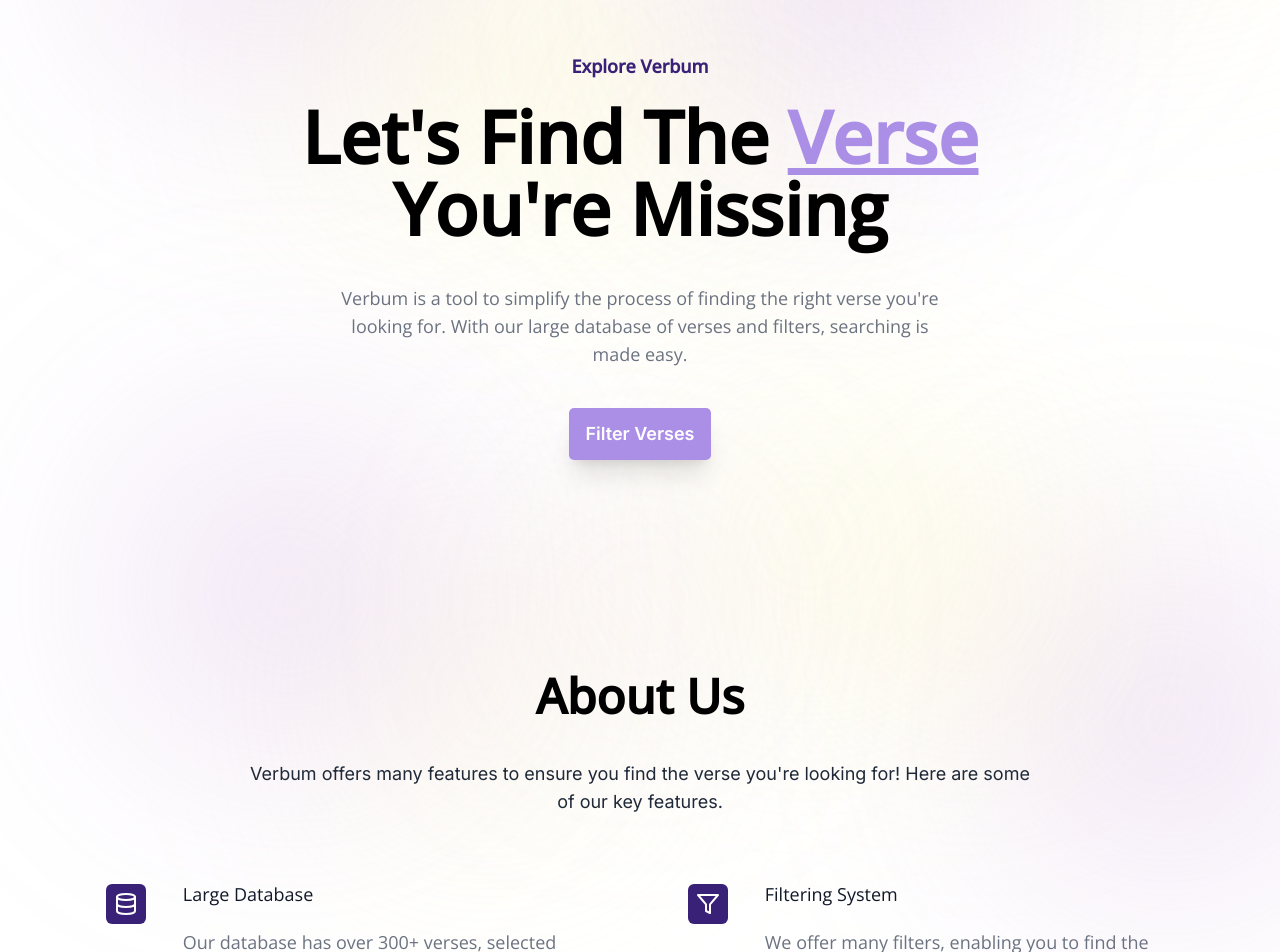
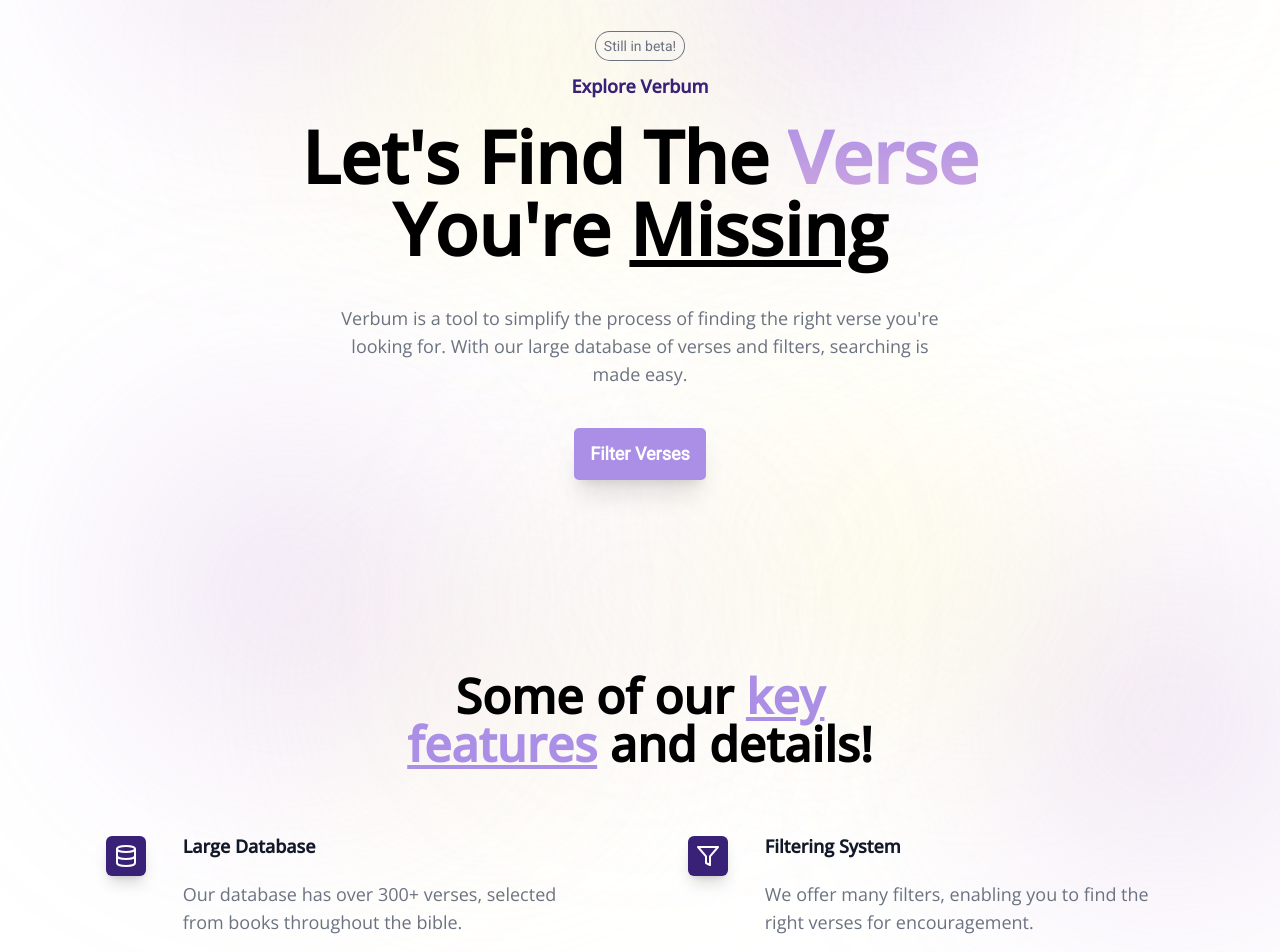
Before and after one commit to Not-Micah/verbum, a Next.js app: page / in a window 1280 px wide. Shown: the part 160-1112 px from the top of the page. Built offline with nearby package versions, Linux system fonts and the light colour scheme.

Commit message:
updated landing page

```diff
--- a/src/app/globals.css
+++ b/src/app/globals.css
@@ -1,4 +1,4 @@
-@import url('https://fonts.googleapis.com/css2?family=Open+Sans:wght@300;400;500&display=swap');
+@import url('https://fonts.googleapis.com/css2?family=Open+Sans:wght@100;200;300;400;500&display=swap');
 
 @import 'tailwindcss/base';
 @import 'tailwindcss/components';
@@ -60,6 +60,10 @@
 }
 
 /* Media Queries */
+.dynamic-small {
+  @apply text-sm max-lg:text-xs
+}
+
 .dynamic-text {
   @apply text-lg max-lg:text-lg max-md:text-base max-sm:text-sm
 }
@@ -73,11 +77,11 @@
 }
 
 .dynamic-title {
-  @apply text-7xl max-lg:text-6xl max-md:text-3xl
+  @apply text-7xl max-lg:text-6xl max-md:text-4xl
 }
 
 .dynamic-heading {
-  @apply text-5xl max-lg:text-5xl max-md:text-2xl
+  @apply text-5xl max-lg:text-5xl max-md:text-3xl
 }
 
 .dynamic-icon {
--- a/src/app/layout.tsx
+++ b/src/app/layout.tsx
@@ -1,8 +1,11 @@
 import type { Metadata } from "next";
-import { Inter } from "next/font/google";
+import { Roboto } from "next/font/google";
 import "./globals.css";
 
-const inter = Inter({ subsets: ["latin"] });
+const roboto = Roboto({
+  weight: '400',
+  subsets: ['latin']
+})
 
 export const metadata: Metadata = {
   title: "Verbum",
@@ -16,7 +19,7 @@
 }) {
   return (
     <html lang="en">
-      <body className={`${inter.className}`}>
+      <body className={`${roboto.className}`}>
         <div className="w-full relative overflow-hidden">
           {children}
            {/* ............................................. */}
--- a/src/app/verses/page.tsx
+++ b/src/app/verses/page.tsx
@@ -15,10 +15,10 @@
         <NavBar />
         <div className="flex flex-col mx-10 max-sm:mx-4">
           <div className="grid grid-cols-11 gap-4 max-lg:grid-cols-1 max-lg:gap-0">
-            <div className="col-span-3 mt-24">
+            <div className="col-span-3 mt-4">
               <SideBar />
             </div>
-            <div className="col-span-8 rounded-container mt-24 max-lg:mt-4">
+            <div className="col-span-8 rounded-container max-lg:mt-4">
               <SearchBar />
               <VerseList searchParams={searchParams} />
             </div>
--- a/src/components/AboutUs.tsx
+++ b/src/components/AboutUs.tsx
@@ -2,21 +2,20 @@
 
 const AboutUs = () => {
   return (
-    <section className="flex flex-col justify-center items-center gap-16 mb-[10rem] mx-8 max-w-[1100px] max-md:gap-10" id="about">
-        <div className="flex flex-col gap-10">
-            <h3 className="dynamic-heading font-bold font-body text-center">About Us</h3>
-            <p className="text-center text-gray-800 dynamic-text max-w-[800px]">Verbum offers many features to ensure you find the verse you&apos;re looking for! Here are some of our key features.</p>
-        </div>
+    <section className="flex flex-col justify-center items-center gap-16 mb-[10rem] mx-8 max-w-[1100px] max-md:gap-10
+    max-xl:px-32 max-lg:px-12 max-md:px-3" id="about">
+        <h3 className="dynamic-heading font-bold font-body text-center max-w-[500px]">Some of our <span className="text-soft-purple underline">key features</span> and details!</h3>
         <div className="gap-16 grid grid-cols-2 max-md:grid-cols-1">
             {aboutUs.map((item, index) => (
                 <div className="grid grid-cols-8 px-4" key={index}>
                     <div className="col-span-1 flex justify-center items-start pt-1 pr-5">
-                        <div className="dynamic-icon text-white bg-dark-purple p-2 rounded-md">
+                        <div className="dynamic-icon text-white bg-dark-purple p-2 rounded-md
+                        shadow-black/15 shadow-lg">
                             {item.icon}
                         </div>
                     </div>
                     <div className="col-span-7 flex flex-col px-4">
-                        <h3 className="dynamic-text font-body pb-5 text-gray-900">{item.title}</h3>
+                        <h3 className="dynamic-text font-body pb-5 text-gray-900 font-semibold">{item.title}</h3>
                         <p className="dynamic-text font-body text-gray-500">{item.description}</p>
                     </div>
                 </div>
--- a/src/components/Hero.tsx
+++ b/src/components/Hero.tsx
@@ -1,17 +1,31 @@
-import Link from "next/link"
+import Link from "next/link";
 
 const Hero = () => {
   return (
     <section className="w-full flex justify-center items-center h-[80vh]">
       <div className="max-w-[800px] flex items-center justify-center flex-col gap-5">
-        <div className="font-semibold font-body text-dark-purple dynamic-text">
-          Explore Verbum
+        <div className="flex flex-col justify-center items-center gap-y-3">
+          <div className="px-2 py-1 rounded-full ring-1 ring-gray-500 text-gray-500 dynamic-small bg-gray-100/30">
+            Still in beta!
+          </div>
+          <div className="font-semibold font-body text-dark-purple dynamic-text">
+            Explore Verbum
+          </div>
         </div>
         <h3 className="w-full leading-[5rem] font-bold text-center font-body mb-5 dynamic-title">
           Let&apos;s Find The{" "}
-          <span className="text-soft-purple underline">Verse</span>
+          <span
+            style={{
+              background: "linear-gradient(to bottom, #AB8FE6, #CEA7E0)",
+              WebkitBackgroundClip: "text",
+              WebkitTextFillColor: "transparent",
+            }}
+            className=""
+          >
+            Verse
+          </span>
           <br />
-          You&apos;re Missing
+          You&apos;re <span className="underline">Missing</span>
         </h3>
         <p className="dynamic-text font-body text-center text-gray-500 mb-5 mx-10 sm:mx-24">
           Verbum is a tool to simplify the process of finding the right verse
--- a/src/components/NavBar.tsx
+++ b/src/components/NavBar.tsx
@@ -38,8 +38,8 @@
           <img src="../../logo.png" className="w-[2rem] h-[2rem]" alt="" />
         </a>
         <button
-          className="bg-soft-purple text-white text-2xl p-2 w-10 h-10 m-5
-        flex justify-center items-center rounded-md"
+          className="bg-gray-400/20 text-black text-2xl p-2 w-10 h-10 m-5
+        flex justify-center items-center rounded-md shadow-md"
           onClick={() => {
             setShowNav(true);
           }}
--- a/src/components/NavBarModal.tsx
+++ b/src/components/NavBarModal.tsx
@@ -21,8 +21,8 @@
 
   return (
     <nav className="fixed top-0 left-0 right-0 bottom-0 w-full h-full flex justify-end">
-      <div ref={modalRef} className="max-w-[300px] pr-5 pl-20 pt-20 backdrop-filter backdrop-blur-lg bg-opacity-50 shadow-lg">
-        <ul className="flex flex-col justify-start items-center gap-16 nav-list">
+      <div ref={modalRef} className="max-w-[300px] pr-5 pl-20 pt-20 backdrop-filter backdrop-blur-sm bg-opacity-10 bg-black/5 shadow-lg">
+        <ul className="flex flex-col justify-start items-end gap-8 nav-list ">
           <button className="text-xl" onClick={() => setShowNav(false)}>
             <IoCloseOutline />
           </button>
--- a/src/components/Services.tsx
+++ b/src/components/Services.tsx
@@ -2,15 +2,15 @@
 
 const Services = () => {
   return (
-    <section className="max-w-[1500px] mx-24 grid grid-cols-8 gap-12 mb-[10rem] max-xl:flex max-xl:flex-col max-xl:items-center max-xl:mx-8">
-      <div className="col-span-2 flex flex-col justify-start items-start gap-8 max-xl:items-center">
+    <section className="max-w-[1100px] mx-24 grid grid-cols-8 gap-12 mb-[10rem] max-xl:flex max-xl:flex-col max-xl:items-center max-xl:mx-8">
+      <div className="col-span-2 flex flex-col justify-start items-start gap-y-4 max-xl:items-center">
         <p className="font-body text-dark-purple font-semibold">
           Still wondering?
         </p>
         <h3 className="font-body dynamic-heading font-bold leading-[3rem] text-black max-xl:text-center">
           What do You Get From Us
         </h3>
-        <p className="font-body text-gray-500 max-xl:text-center">
+        <p className="font-body text-gray-500 max-xl:text-center dynamic-label">
           Why use Verbum instead of other online bible tools out there?
         </p>
       </div>
```
